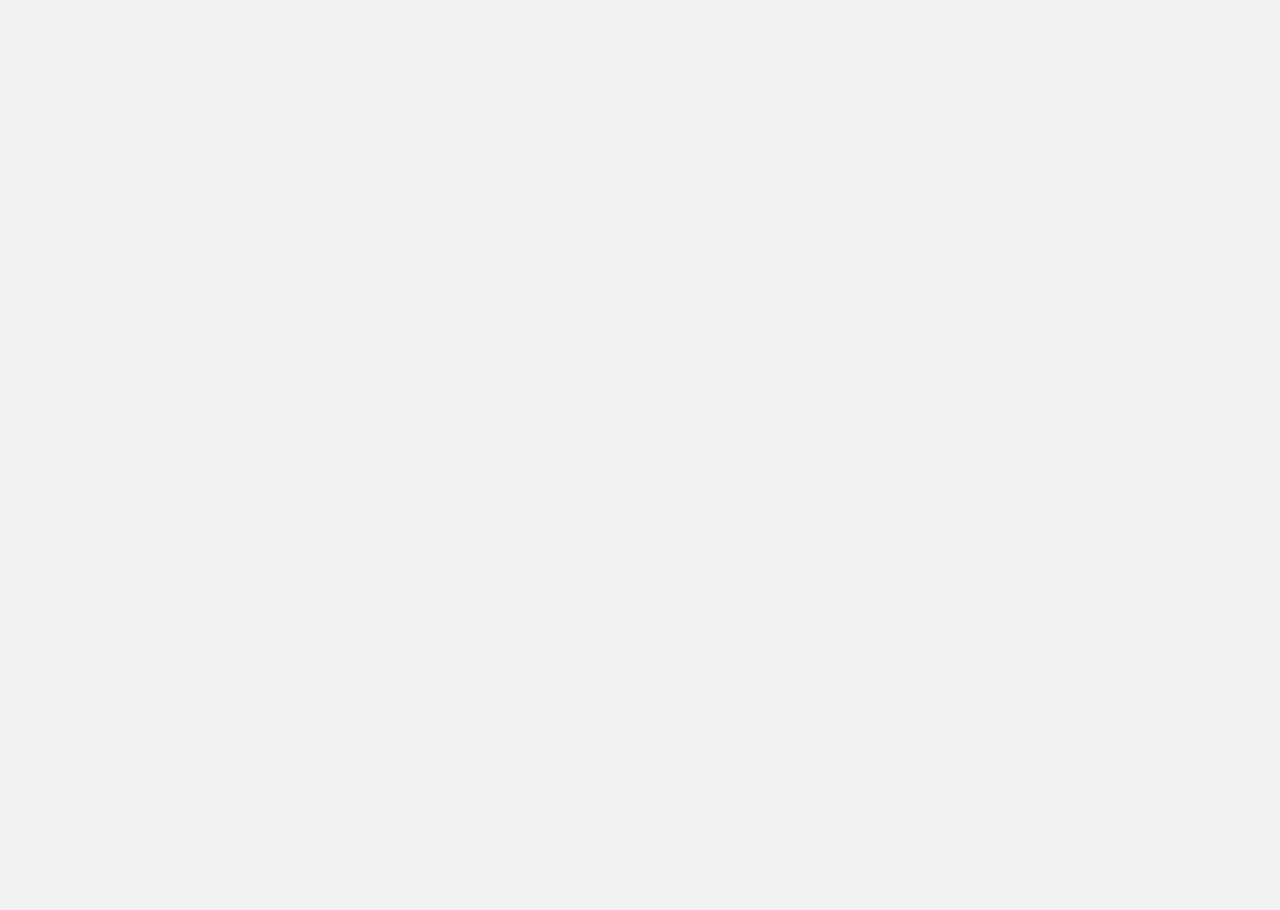
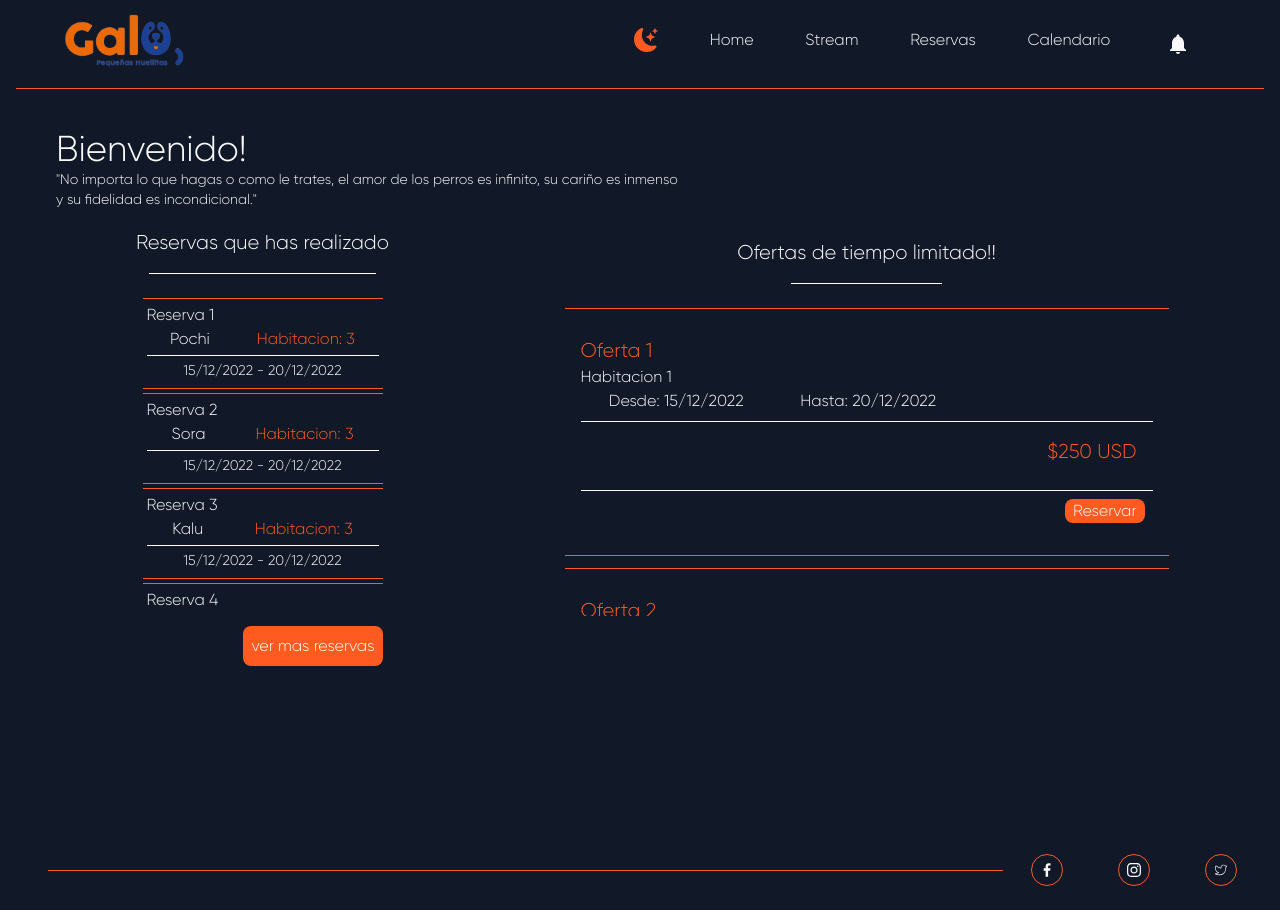
Before and after one commit to NahuelCempellin/Pet-Hotel-Galu, a React (Vite) app: page /home in a window 1280 px wide. Before the commit this address had no page. Before the commit the page ends 800 px from the top, so only its background shows below. Built offline with nearby package versions, Linux system fonts and the light colour scheme.

Commit message:
home agregado

```diff
--- a/src/App.jsx
+++ b/src/App.jsx
@@ -5,11 +5,13 @@ import Login from './pages/auth/Login'
 import Register from './pages/auth/Register'
 import Stream from './pages/stream/StreamCameras'
 import Landing from './pages/landing/landingPage'
+import Home from './pages/home/home'
 
 function App () {
   return (
     <Routes>
       <Route path='/' element={<Landing />} />
+      <Route path='/home' element={<Home/>} />
       <Route path='/login' element={<Login />} />
       <Route path='/register' element={<Register />} />
       <Route path='/stream' element={<Stream />} />
--- /dev/null
+++ b/src/components/cardsReservas/card-reservas.jsx
@@ -0,0 +1,78 @@
+import React from "react";
+import { useSelector } from "react-redux";
+
+
+
+
+export default function ReservasCard(){
+    const {theme}= useSelector(state=> state);
+    const reserva= [
+       {
+           titulo: 'Reserva 1',
+           nombre_mascota: 'Pochi',
+           fecha_ingreso: '15/12/2022',
+           fecha_salida:'20/12/2022',
+           habitacion:'3'
+
+    },
+     {
+            titulo: 'Reserva 2',
+           nombre_mascota: 'Sora',
+           fecha_ingreso: '15/12/2022',
+           fecha_salida:'20/12/2022',
+           habitacion:'3'
+
+    },
+      {
+            titulo: 'Reserva 3',
+           nombre_mascota: 'Kalu',
+           fecha_ingreso: '15/12/2022',
+           fecha_salida:'20/12/2022',
+           habitacion:'3'
+    },
+    {
+        titulo: 'Reserva 4',
+       nombre_mascota: 'Kalu',
+       fecha_ingreso: '15/12/2022',
+       fecha_salida:'20/12/2022',
+       habitacion:'3'
+},
+{
+    titulo: 'Reserva 5',
+   nombre_mascota: 'Kalu',
+   fecha_ingreso: '15/12/2022',
+   fecha_salida:'20/12/2022',
+   habitacion:'3'
+}
+    ]
+    return(
+
+            <div className="flex flex-col items-center justify-center w-1/4">
+                <h2 className={` text-xl mb-4 ${theme? "text-blue-900" : "text-zinc-50"}`}>Reservas que has realizado</h2>
+                <hr className={`border-1 ${theme?"border-blue-900" :"border-white"} w-3/4 mb-5`}/>
+                    <div className={`overflow-y-auto w-60  h-80  ${theme? "text-blue-900" : "text-zinc-50"}`}>
+                        {
+                            reserva.map((res,i)=> {
+                                return(
+                                    <div key={i} className={'border-t border-b border-orange-500 shadow p-1 flex flex-col mb-1 mt-1'}>
+                                        <h3 className="">{res.titulo}</h3>
+                                        <div className="flex items-center justify-around">
+                                        <p>{res.nombre_mascota}</p>
+                                        <p className="flex items-center justify-center text-orange-500">Habitacion: {res.habitacion}</p>
+                                        </div>
+                                        <div className={`flex items-center border-t ${theme? 'border-blue-900' : "border-white"} mt-1 p-1 justify-center`}>
+                                        <p className="text-sm">{`${res.fecha_ingreso} - ${res.fecha_salida}` }</p>
+                                        </div>
+                                    </div>
+                                )
+                            })
+                        }
+                    </div>
+                    <div className="mt-3 w-60 flex justify-end">
+                        <button className="p-2 text-white bg-orange-500 rounded-lg">ver mas reservas</button>
+                    </div>
+
+            </div>
+
+    )
+}
--- a/src/components/navbar/Nav2.jsx
+++ b/src/components/navbar/Nav2.jsx
@@ -18,10 +18,10 @@ export default function Nav2(){
 
             <div className="w-2/4 flex justify-around mr-8" >
             <ThemeSwitch/>
-            <Link to='/login'>
+            <Link to='/home'>
             <p className={theme? "text-blue-900" : "text-zinc-50"}>Home</p>
             </Link>
-            <Link to='/register'>
+            <Link to='/stream'>
             <p className={theme? "text-blue-900" : "text-zinc-50"}>Stream</p>
             </Link>
             <Link to='/register'>
--- /dev/null
+++ b/src/components/streamCard/stream-card.jsx
@@ -0,0 +1,69 @@
+import React from "react";
+import { useSelector } from "react-redux";
+import ReservasCard from "../cardsReservas/card-reservas";
+
+export default function StreamCard(){
+    const{theme}= useSelector(state=> state)
+    const ofertas=[
+        {
+            Oferta: 'Oferta 1',
+            Habitacion: 'Habitacion 1',
+            Desde: '15/12/2022',
+            Hasta: '20/12/2022',
+            precio:'$250 USD'
+        },
+        {
+            Oferta: 'Oferta 2',
+            Habitacion: 'Habitacion 2',
+            Desde: '20/12/2022',
+            Hasta: '25/12/2022',
+            precio:'$250 USD'
+        },
+        {
+            Oferta: 'Oferta 3',
+            Habitacion: 'Habitacion 3',
+            Desde: '25/12/2022',
+            Hasta: '30/12/2022',
+            precio:'$250 USD'
+        },
+        {
+            Oferta: 'Oferta 4',
+            Habitacion: 'Habitacion 4',
+            Desde: '2/1/2023',
+            Hasta: '15/1/2023',
+            precio:'$250 USD'
+        },
+    ]
+    return(
+        <div className="flex flex-col items-center justify-center w-1/2 mt-[-80px]">
+        <h2 className={`mt-10 text-xl mb-4 ${theme? "text-blue-900" : "text-zinc-50"}`}>Ofertas de tiempo limitado!!</h2>
+        <hr className={`w-1/4 border-1 ${theme? 'border-blue-900' : 'border-white' }`}/>
+
+        <div className={`overflow-y-auto w-full h-80 mt-3 ${theme? "text-blue-900" : "text-zinc-50"}`}>
+            {
+                ofertas.map((oferta,i)=>{
+                    return(
+                        <div key={i} className={`border-b border-t ${theme? "border-blue-900" : "border-orange-500"} w-full mt-3 mb-3 p-4`}>
+                            <div>
+                            <h2 className="text-orange-500 text-xl mt-3">{oferta.Oferta}</h2>
+                            </div>
+                            <p>{oferta.Habitacion}</p>
+                            <div className="flex  w-96 items-center justify-around">
+                            <p>Desde: {oferta.Desde}</p>
+                            <p>Hasta: {oferta.Hasta}</p>
+                            </div>
+                            <div className={`w-full border-t ${theme?"border-blue-900":"border-white"} p-4 mt-2 flex items-center justify-end`}>
+                            <p className="text-orange-500 text-xl">{oferta.precio}</p>
+                            </div>
+
+                            <div className={`mb-2 mt-2 flex items-center  justify-end border-t ${theme?"border-blue-900":"border-white"} p-2`}>
+                                <button className={`bg-orange-500 text-white px-2 rounded-lg`}>Reservar</button>
+                            </div>
+                        </div>
+                    )
+                })
+            }
+        </div>
+        </div>
+    )
+}
--- /dev/null
+++ b/src/pages/home/home.jsx
@@ -0,0 +1,30 @@
+import React from "react";
+import { useSelector } from "react-redux";
+import ReservasCard from "../../components/cardsReservas/card-reservas";
+import Footer from "../../components/footer/footer";
+import Nav2 from "../../components/navbar/Nav2";
+import StreamCard from "../../components/streamCard/stream-card";
+
+
+export default function Home(){
+    const {theme}= useSelector(state=> state);
+
+    return(
+
+            <div className={`w-full  h-full px-4 mx-auto ${theme ? "bg-sky-100" : "bg-gray-900"}`}>
+            <Nav2/>
+
+            <div className="flex flex-col border-t border-orange-500">
+            <h1 className={`text-4xl mt-10 ml-10 ${theme? "text-blue-900" : "text-zinc-50"}`}>Bienvenido!</h1>
+            <p className={`text-sm w-1/2 ml-10 text-orange-500 ${theme? "text-blue-900" : "text-zinc-50"}`}>"No importa lo que hagas o como le trates, el amor de los perros es infinito, su cariño es inmenso y su fidelidad es incondicional."</p>
+            </div>
+
+            <div className="flex p-5 items-center justify-around">
+                <ReservasCard/>
+                <StreamCard/>
+            </div>
+            <Footer/>
+            </div>
+
+    )
+}
--- a/src/pages/stream/StreamCameras.jsx
+++ b/src/pages/stream/StreamCameras.jsx
@@ -5,6 +5,7 @@ import { Tab } from '@headlessui/react'
 import ImageDog from '../../assets/land-stream-galu.png'
 import { PlayCircleIcon } from '@heroicons/react/24/outline'
 import Nav2 from '../../components/navbar/Nav2'
+import Footer from '../../components/footer/footer'
 function classNames (...classes) {
   return classes.filter(Boolean).join(' ')
 }
@@ -78,6 +79,7 @@ export default function Stream () {
           </div>
         </div>
       </div>
+      <Footer/>
     </div>
   )
 }
```
Also changed, not shown: src/assets/officeDoge.jpg (added), src/assets/officeDoge.png (added).
